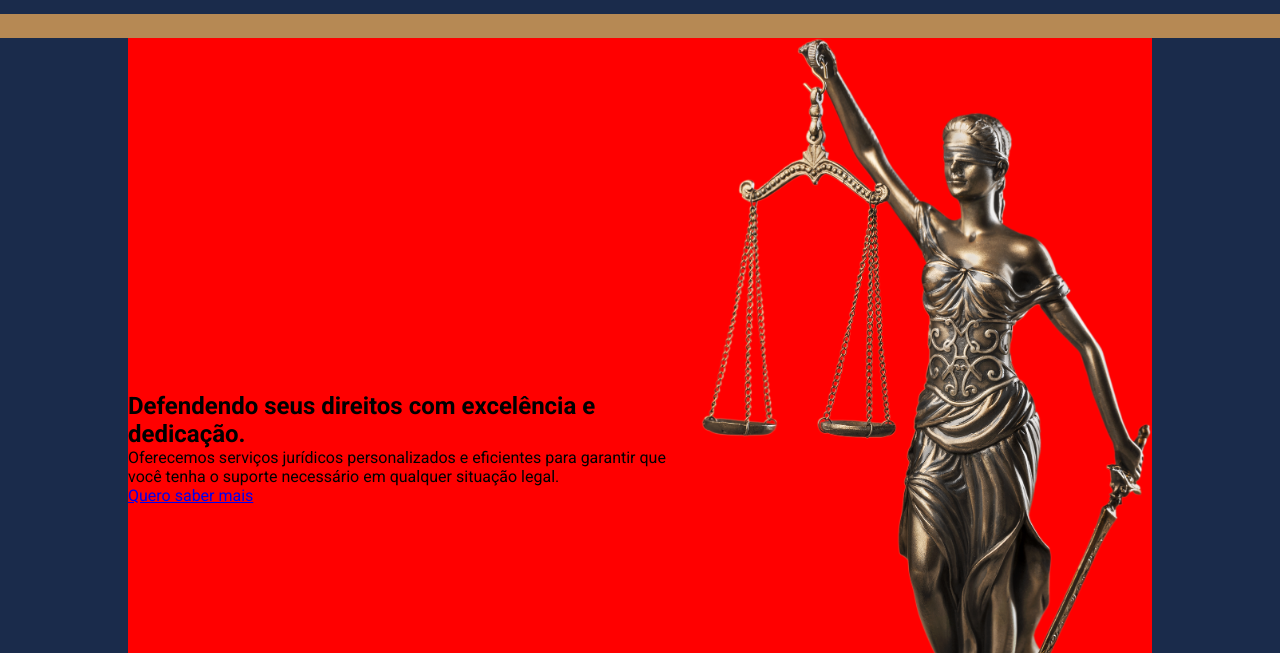
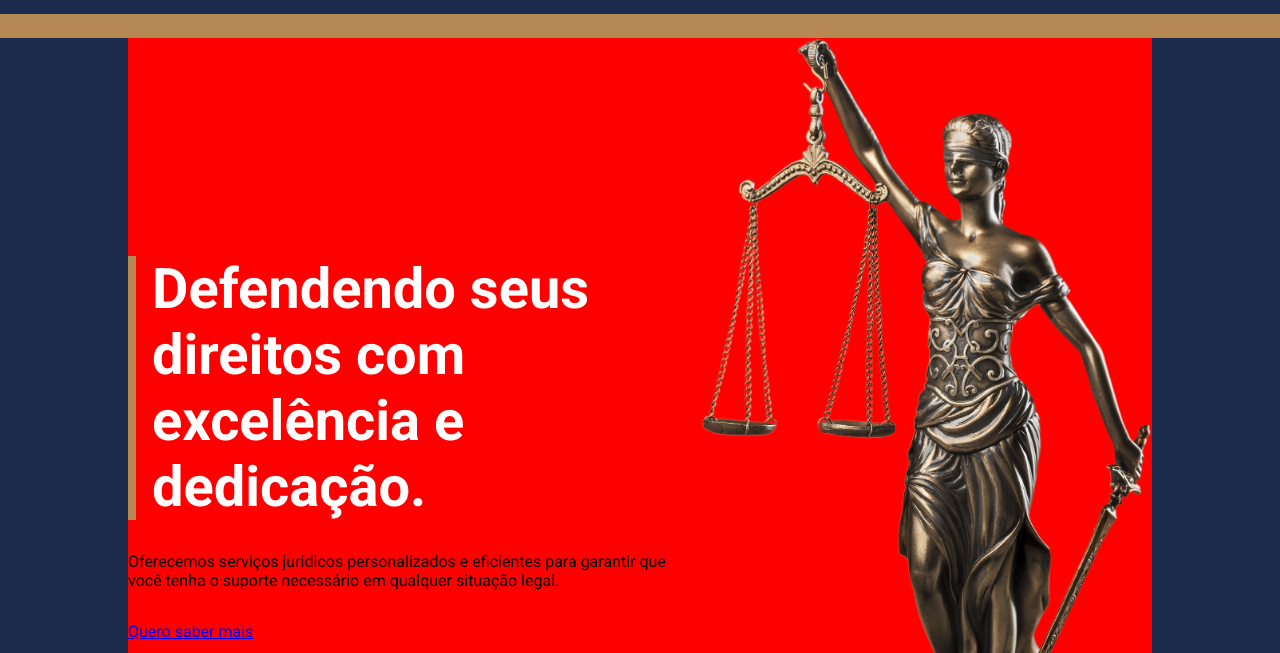
Before and after one commit to rodrigoamb/gt-advogados, a plain HTML site: page index.html in a window 1280 px wide. Shown: the part 147-800 px from the top of the page. Drawn offline with Linux system fonts and the light colour scheme.

Commit message:
08.04.25-banner principal continuacao

```diff
--- a/styles.css
+++ b/styles.css
@@ -55,6 +55,7 @@ body {
   background-color: #1a2b4b;
   display: flex;
   justify-content: center;
+  border-bottom: 1.5rem solid #b68954;
 }
 
 .container-div-banner-principal {
@@ -64,3 +65,16 @@ body {
   flex-direction: row;
   align-items: center;
 }
+
+.container-div-textos-banner-principal {
+  display: flex;
+  flex-direction: column;
+  gap: 2rem;
+}
+
+.container-div-textos-banner-principal h1 {
+  color: white;
+  font-size: 3.5rem;
+  border-left: 0.5rem solid #b68954;
+  padding-left: 1rem;
+}
```
